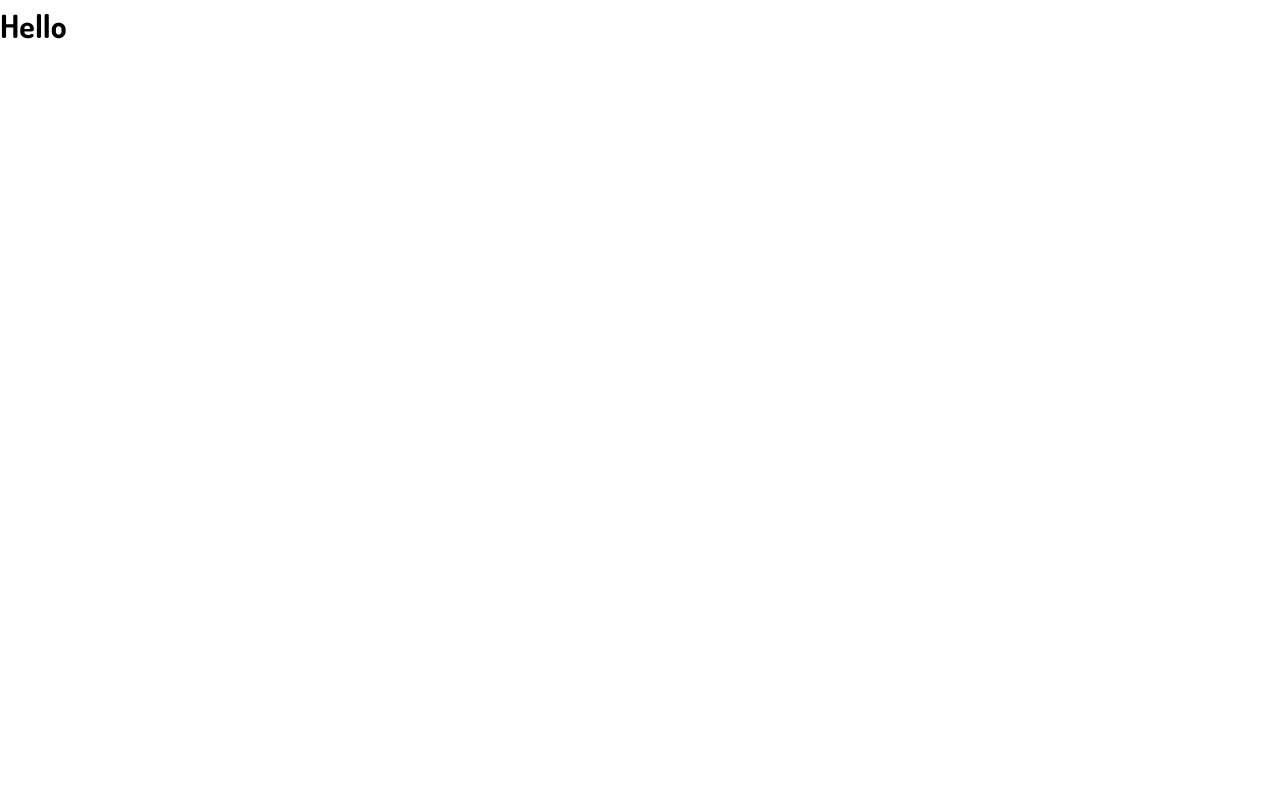
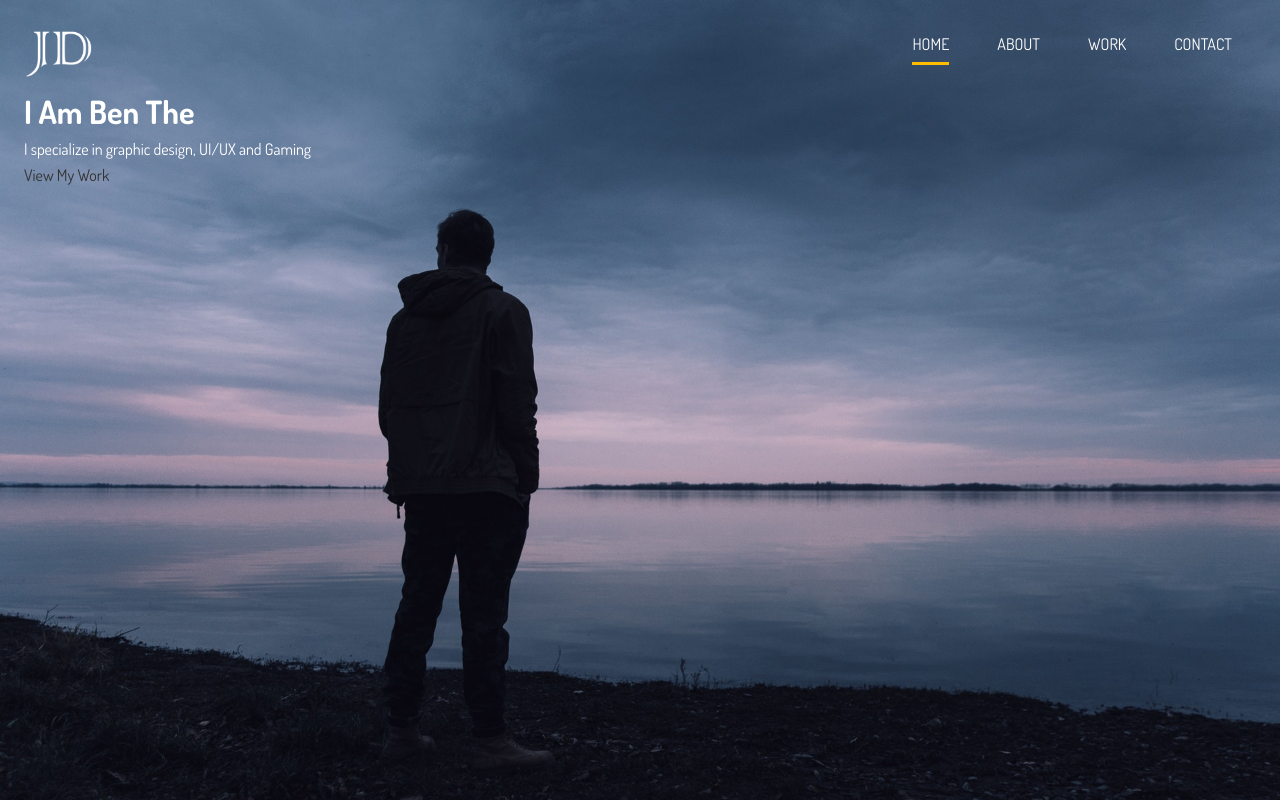
Before and after one commit to Byoo522/Portfolio_website, a website: page dist/index.html in a window 1280 px wide. Drawn offline with Linux system fonts and the light colour scheme.

Commit message:
Bug Fix and Nav Bar installed

```diff
--- /dev/null
+++ b/scss/_utilities.scss
@@ -0,0 +1,6 @@
+.container {
+    max-width: $website-width;
+    padding: 0 1.5rem;
+    margin: auto;
+    overflow: hidden;
+}
--- a/scss/main.scss
+++ b/scss/main.scss
@@ -1,8 +1,9 @@
-@import 'config'
-//General Styles
+@import 'config';
+@import 'utilities';
+// General Styles
 * {
-   margin: 0;
-   padding: 0;
+    margin: 0;
+    padding: 0;
 }
 
 body {
@@ -27,3 +28,57 @@ h2, h3, h4 {
 img {
     width: 100%;
 }
+
+// Logo
+#logo {
+    width: 70px;
+    height: 70px;
+    color: #fff;
+    text-transform: uppercase;
+}
+
+// Main Nav
+#main-nav {
+display: flex;
+justify-content: space-between;
+padding-top: 1rem;
+
+ul {
+    display: flex;
+}
+
+li {
+    padding: 1rem 1.5rem;
+}
+
+a {
+text-decoration: none;
+color: #fff;
+text-transform: uppercase;
+border-bottom: 3px transparent solid;
+padding-bottom: 0.5rem;
+transition: border-color 0.5s;
+
+&:hover {
+    border-color: $medium-color;
+}
+
+&.current {
+    border-color: $main-color;
+}
+}
+
+}
+
+// Header
+#header {
+    &-home {
+        background: $bg-image no-repeat center right / cover;
+        height: 100vh;
+        color: #fff;
+    }
+
+    &-inner {
+
+    }
+}
```
Also changed, not shown: dist/css/main.css, dist/index.html.
